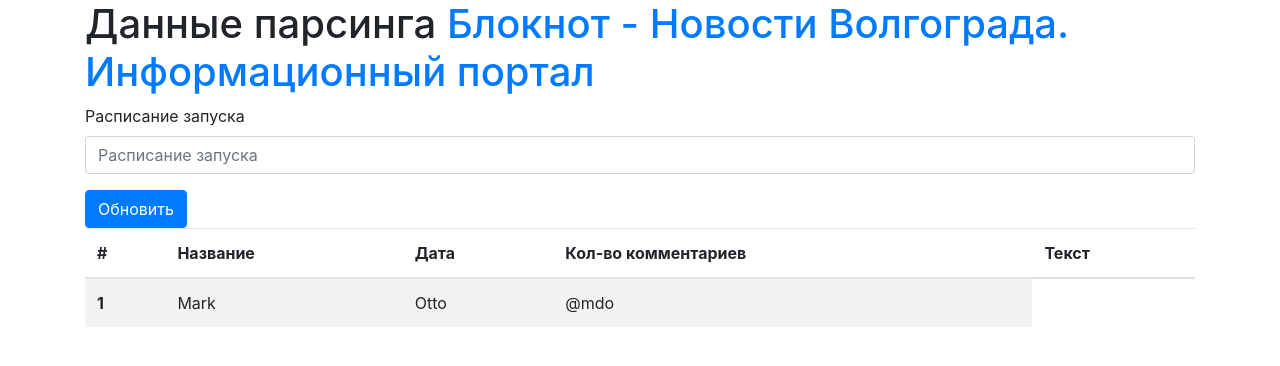
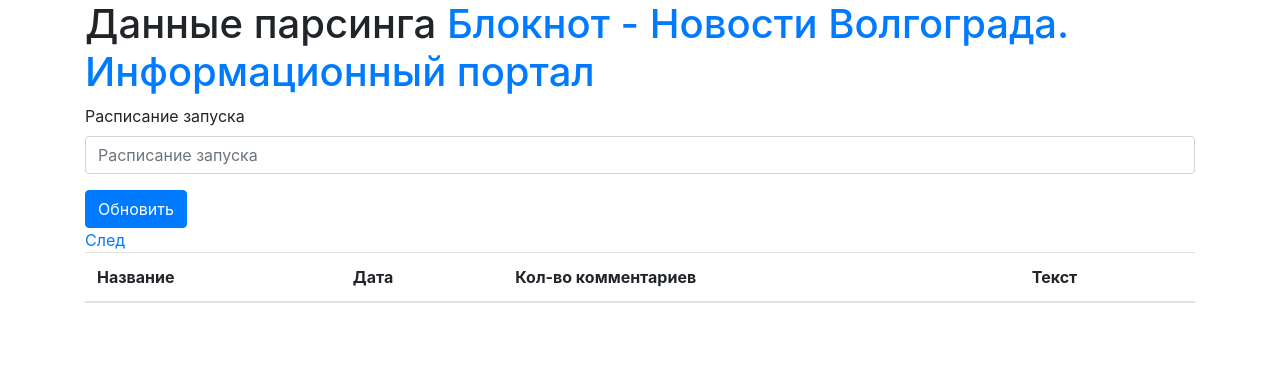
Before and after one commit to Vladislav001/bloknot-volgograd.ru, a Flask app: page / in a window 1280 px wide. Shown: the top 366 px of the page. Run offline with Flask 2, Linux system fonts and the light colour scheme; data that the repository does not hold is empty; some libraries are stand-ins or nearby versions.

Commit message:
Наработки по вебу #2

```diff
--- a/database.py
+++ b/database.py
@@ -23,3 +23,9 @@
     def getAllRecords(self):
         data = self.collection.find({})
         return list(data)
+
+    # Пагинация
+    def getPaginationRecords(self, pageNum, pageSize):
+        skips = int(pageSize) * (int(pageNum) - 1)
+        data = self.collection.find({}).skip(skips).limit(pageSize)
+        return list(data)
--- a/parser.py
+++ b/parser.py
@@ -15,7 +15,7 @@
         soupFirst = BeautifulSoup(first.text, "html.parser")
         lastPageNumber = int(soupFirst.find('div', class_='navigation-pages').findAll('a')[-1].text) # для for page in range(1):
 
-        for page in range(1):
+        for page in range(2):
             #print(page + 1)
             # главная или нет
             if self.nextPage == '':
--- a/server.py
+++ b/server.py
@@ -1,18 +1,25 @@
-from flask import Flask, render_template
+from flask import Flask, render_template, redirect, url_for, request
 from database import Database
 
 database = Database()
-allRecords = database.getAllRecords()
 
 app = Flask(__name__)
 
-@app.route('/')
+@app.route('/', methods=['GET'])
 def index():
-    return render_template('index.html', records=allRecords)
+    page = request.args.get('page')
+    if page == None:
+        nextPage = 2
+        page = 1
+    else:
+        nextPage = int(page) + 1
 
-@app.route('/main')
-def main():
-    return 'main'
+    records = database.getPaginationRecords(page, 10)
+    return render_template('index.html', records=records, nextPage=nextPage)
+
+@app.route('/change_shedule', methods=['POST'])
+def change_shedule():
+    return redirect(url_for('index'))
 
 if __name__ == "__main__":
     app.run()
--- a/templates/index.html
+++ b/templates/index.html
@@ -20,12 +20,10 @@
         </div>
         <button type="submit" class="btn btn-primary">Обновить</button>
     </form>
-
-
+    <a href="?page={{ nextPage }}">След</a>
     <table class="table table-striped">
   <thead>
     <tr>
-      <th scope="col">#</th>
       <th scope="col">Название</th>
       <th scope="col">Дата</th>
       <th scope="col">Кол-во комментариев</th>
@@ -35,24 +33,17 @@
   <tbody>
    {% for record in records %}
     <tr>
-        <th scope="row">1</th>
          <td><a href="{{ record.href }}" target="_blank"> {{ record.name }} </a></td>
          <td> {{ record.date }} </td>
          <td> {{ record.count_comments }} </td>
          <td> {{ record.text }} </td>
     </tr>
     {% endfor %}
-    <tr>
-      <th scope="row">1</th>
-      <td>Mark</td>
-      <td>Otto</td>
-      <td>@mdo</td>
-    </tr>
+
   </tbody>
 </table>
 
 </div>
 
-
 </body>
 </html>
```
